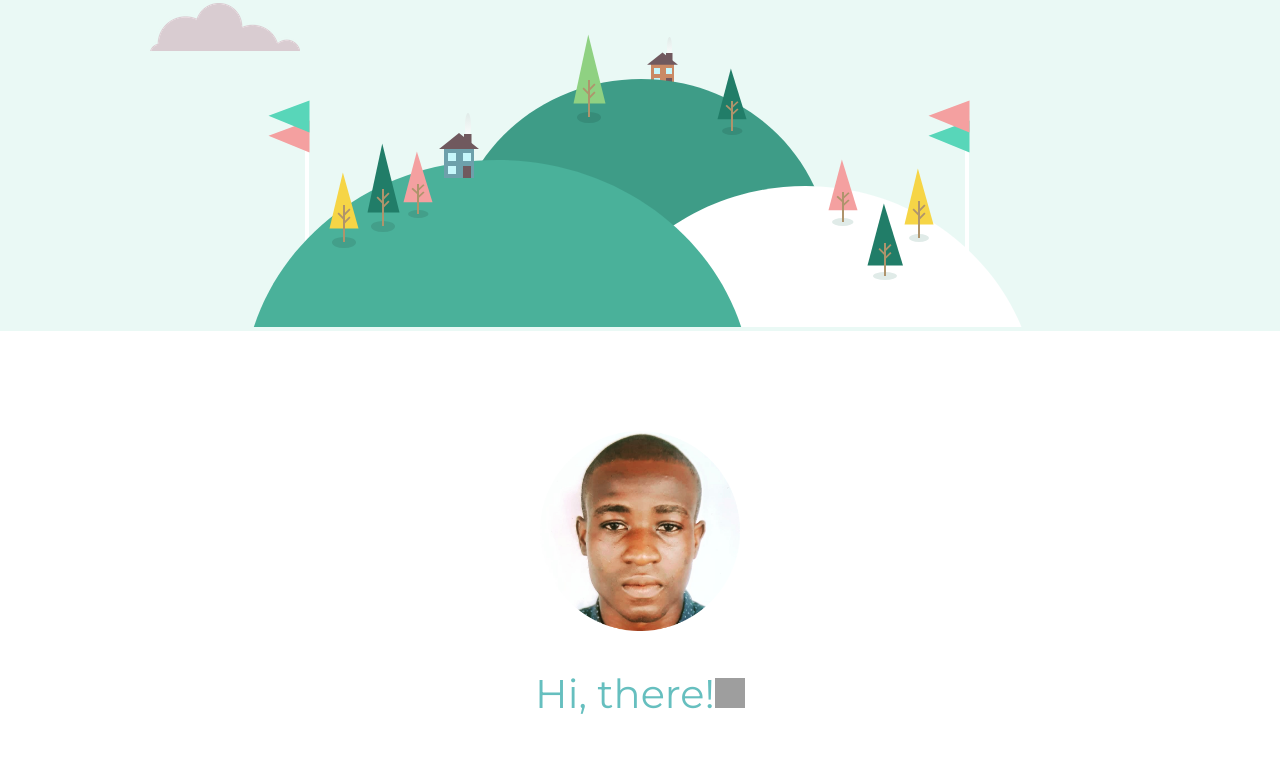
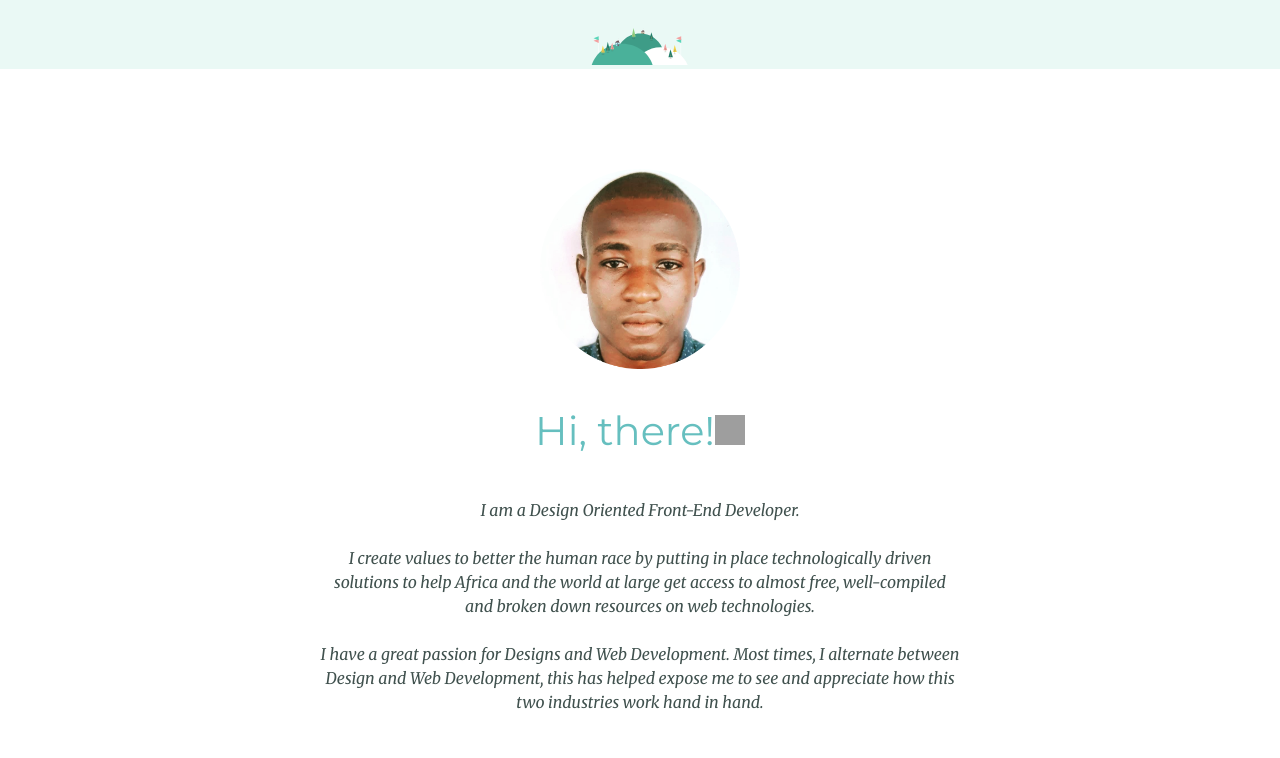
Before and after one commit to engrshege/portfolio-practice, a plain HTML site: page index.html in a window 1280 px wide. Shown: the part 380-1138 px from the top of the page. Drawn offline with Linux system fonts and the light colour scheme; grey boxes are pictures that could not be loaded.

Commit message:
updated css
mountain image width updated

```diff
--- a/css/styles.css
+++ b/css/styles.css
@@ -79,6 +79,10 @@ a {
     bottom: 280px;
 }
 
+.mountain {
+    width: 100px
+}
+
 .images {
     width: 200px;
     height: 200px;
```
